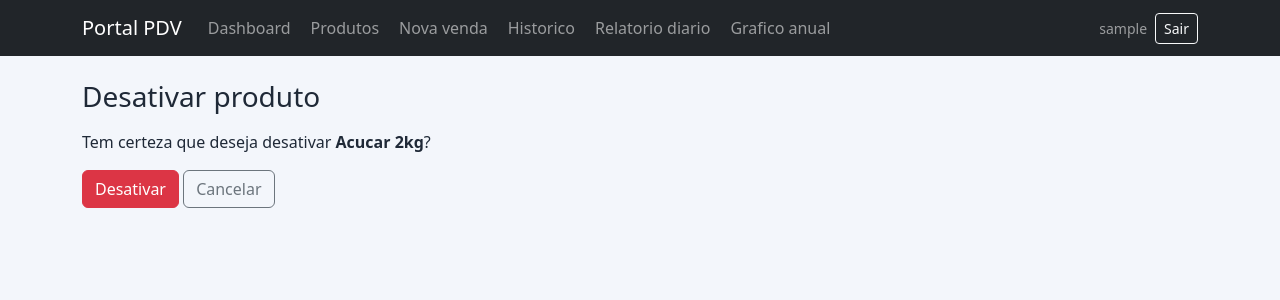
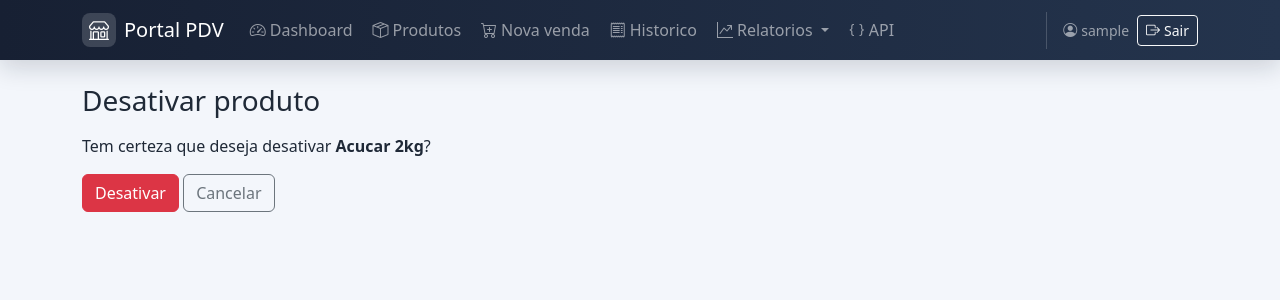
Before and after one commit to LeandroPfilho/PvdGest-oVendas, a Django app: page /produtos/3/desativar/ in a window 1280 px wide. Shown: the top 300 px of the page. Run offline with Django 5.2, Linux system fonts and the light colour scheme; the visitor is signed in with stand-in values (Sample User, id 1); data comes from the database, SQL or seed files in the repository.

Commit message:
﻿feat: update navbar
- Resumo: melhora a apresentacao visual do template navbar.html
- Funcoes: organiza layout, botoes, tabelas e componentes Bootstrap
- Impacto: mantem URLs e regras existentes sem alterar backend

```diff
--- a/templates/navbar.html
+++ b/templates/navbar.html
@@ -1,24 +1,40 @@
-<nav class="navbar navbar-expand-lg navbar-dark bg-dark no-print">
+<nav class="navbar navbar-expand-lg navbar-dark app-navbar no-print">
     <div class="container">
-        <a class="navbar-brand" href="{% url 'dashboard' %}">Portal PDV</a>
-        <button class="navbar-toggler" type="button" data-bs-toggle="collapse" data-bs-target="#menuPrincipal">
+        <a class="navbar-brand d-flex align-items-center gap-2" href="{% url 'dashboard' %}">
+            <span class="brand-icon"><i class="bi bi-shop"></i></span>
+            <span>Portal PDV</span>
+        </a>
+
+        <button class="navbar-toggler" type="button" data-bs-toggle="collapse" data-bs-target="#menuPrincipal" aria-controls="menuPrincipal" aria-expanded="false" aria-label="Abrir menu">
             <span class="navbar-toggler-icon"></span>
         </button>
 
         <div class="collapse navbar-collapse" id="menuPrincipal">
             {% if user.is_authenticated %}
+                <!-- Menu principal do sistema autenticado. -->
                 <ul class="navbar-nav me-auto mb-2 mb-lg-0">
-                    <li class="nav-item"><a class="nav-link" href="{% url 'dashboard' %}">Dashboard</a></li>
-                    <li class="nav-item"><a class="nav-link" href="{% url 'produtos:lista' %}">Produtos</a></li>
-                    <li class="nav-item"><a class="nav-link" href="{% url 'vendas:criar' %}">Nova venda</a></li>
-                    <li class="nav-item"><a class="nav-link" href="{% url 'vendas:lista' %}">Historico</a></li>
-                    <li class="nav-item"><a class="nav-link" href="{% url 'relatorios:diario' %}">Relatorio diario</a></li>
-                    <li class="nav-item"><a class="nav-link" href="{% url 'relatorios:grafico_anual' %}">Grafico anual</a></li>
+                    <li class="nav-item"><a class="nav-link" href="{% url 'dashboard' %}"><i class="bi bi-speedometer2 me-1"></i>Dashboard</a></li>
+                    <li class="nav-item"><a class="nav-link" href="{% url 'produtos:lista' %}"><i class="bi bi-box-seam me-1"></i>Produtos</a></li>
+                    <li class="nav-item"><a class="nav-link" href="{% url 'vendas:criar' %}"><i class="bi bi-cart-plus me-1"></i>Nova venda</a></li>
+                    <li class="nav-item"><a class="nav-link" href="{% url 'vendas:lista' %}"><i class="bi bi-receipt me-1"></i>Historico</a></li>
+                    <li class="nav-item dropdown">
+                        <a class="nav-link dropdown-toggle" href="#" role="button" data-bs-toggle="dropdown">
+                            <i class="bi bi-graph-up-arrow me-1"></i>Relatorios
+                        </a>
+                        <ul class="dropdown-menu">
+                            <li><a class="dropdown-item" href="{% url 'relatorios:diario' %}">Fechamento diario</a></li>
+                            <li><a class="dropdown-item" href="{% url 'relatorios:grafico_anual' %}">Grafico anual</a></li>
+                        </ul>
+                    </li>
+                    <li class="nav-item"><a class="nav-link" href="/api/produtos/"><i class="bi bi-braces me-1"></i>API</a></li>
                 </ul>
-                <form method="post" action="{% url 'logout' %}" class="d-flex align-items-center gap-2">
+
+                <form method="post" action="{% url 'logout' %}" class="d-flex align-items-center gap-2 user-menu">
                     {% csrf_token %}
-                    <span class="navbar-text small">{{ user.username }}</span>
-                    <button class="btn btn-outline-light btn-sm" type="submit">Sair</button>
+                    <span class="navbar-text small"><i class="bi bi-person-circle me-1"></i>{{ user.username }}</span>
+                    <button class="btn btn-outline-light btn-sm" type="submit">
+                        <i class="bi bi-box-arrow-right me-1"></i>Sair
+                    </button>
                 </form>
             {% endif %}
         </div>
```
